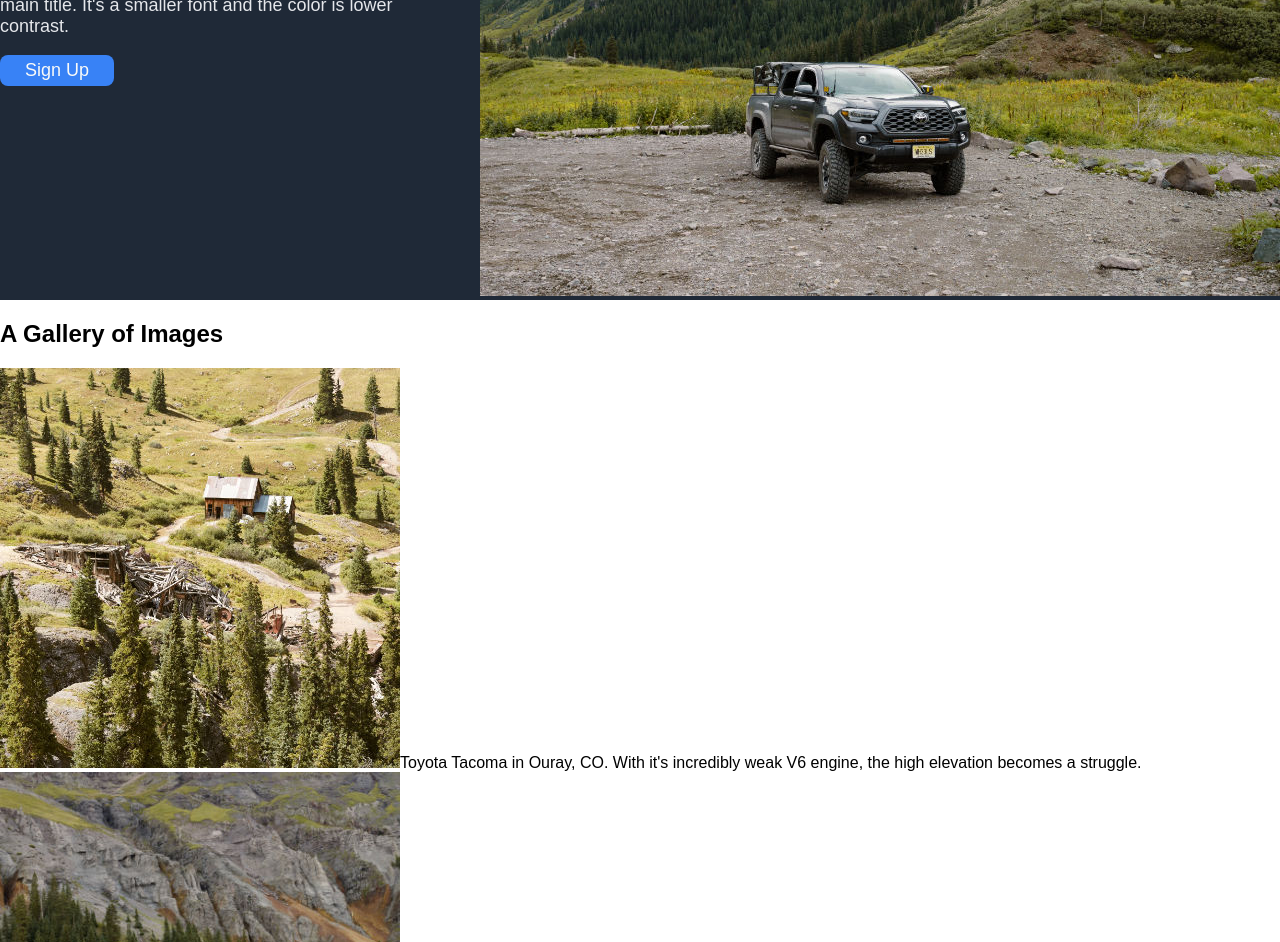
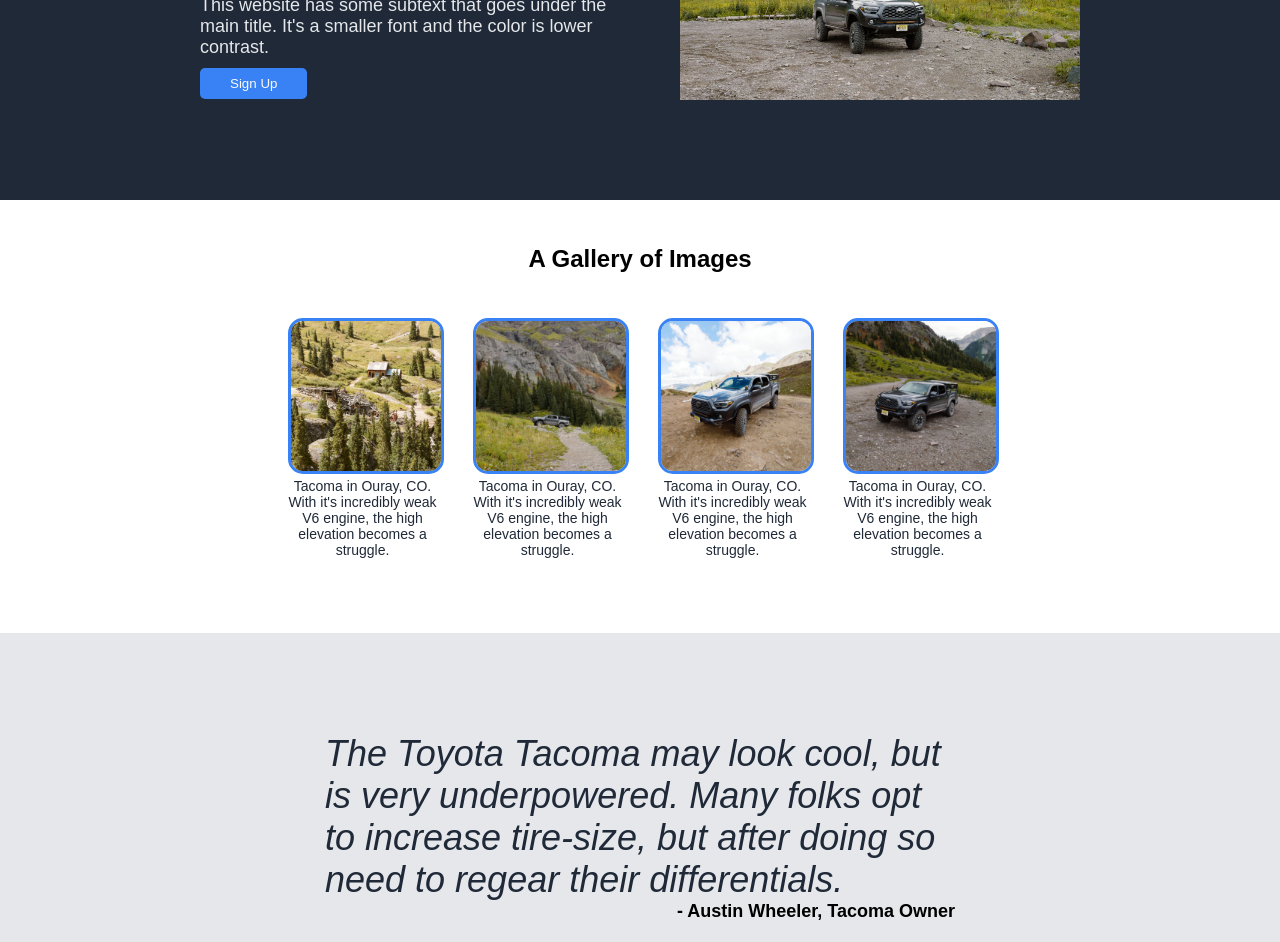
Before and after one commit to austinwcodes/top-cover-page, a plain HTML site: page index.html in a window 1280 px wide. Shown: the part 282-1224 px from the top of the page. Drawn offline with Linux system fonts and the light colour scheme.

Commit message:
Completed the Project!

```diff
--- a/index.html
+++ b/index.html
@@ -8,27 +8,29 @@
     <link rel="stylesheet" href="styles/styles.css" />
   </head>
   <body>
-    <div id="main">
+    <div id="main" class="dark-bg">
       <div class="header">
-        <div class="logo">Header Logo</div>
-        <ul class="header-nav">
+        <div class="header-logo-text">Header Logo</div>
+        <ul class="hero-header">
           <li><a class="header-link">header link one</a></li>
           <li><a class="header-link">header link two</a></li>
           <li><a class="header-link">header link three</a></li>
         </ul>
       </div>
       <div id="hero">
-        <div class="hero-text">
-          <div class="hero-title">This website is awesome</div>
-          <p class="hero-p">
+        <div class="hero-left">
+          <div class="hero-main-text">This website is awesome</div>
+          <p class="hero-header">
             This website has some subtext that goes under the main title. It's a
             smaller font and the color is lower contrast.
           </p>
-          <button class="sign-up">Sign Up</button>
+          <button class="button-cta-color">Sign Up</button>
         </div>
-        <div class="hero-image">
-          <img src="assets/img/hero-image.jpg" alt="toyota tacoma image" />
-        </div>
+        <img
+          src="assets/img/hero-image.jpg"
+          alt="toyota tacoma image"
+          class="hero-image"
+        />
       </div>
     </div>
     <div id="gallery">
@@ -38,48 +40,61 @@
           <img
             src="assets/img/img1.jpg"
             alt="toyota tacoma in ouray colorado"
-          />Toyota Tacoma in Ouray, CO. With it's incredibly weak V6 engine, the
-          high elevation becomes a struggle.
+          />
+          <div class="gallery-text">
+            Tacoma in Ouray, CO. With it's incredibly weak V6 engine, the high
+            elevation becomes a struggle.
+          </div>
         </div>
         <div class="gallery-image">
           <img
             src="assets/img/img2.jpg"
             alt="toyota tacoma in ouray colorado"
-          />Toyota Tacoma in Ouray, CO. With it's incredibly weak V6 engine, the
-          high elevation becomes a struggle.
+          />
+          <div class="gallery-text">
+            Tacoma in Ouray, CO. With it's incredibly weak V6 engine, the high
+            elevation becomes a struggle.
+          </div>
         </div>
         <div class="gallery-image">
           <img
             src="assets/img/img3.jpg"
             alt="toyota tacoma in ouray colorado"
-          />Toyota Tacoma in Ouray, CO. With it's incredibly weak V6 engine, the
-          high elevation becomes a struggle.
+          />
+          <div class="gallery-text">
+            Tacoma in Ouray, CO. With it's incredibly weak V6 engine, the high
+            elevation becomes a struggle.
+          </div>
         </div>
         <div class="gallery-image">
           <img
             src="assets/img/img4.jpg"
             alt="toyota tacoma in ouray colorado"
-          />Toyota Tacoma in Ouray, CO. With it's incredibly weak V6 engine, the
-          high elevation becomes a struggle.
+          />
+          <div class="gallery-text">
+            Tacoma in Ouray, CO. With it's incredibly weak V6 engine, the high
+            elevation becomes a struggle.
+          </div>
         </div>
       </div>
     </div>
-    <div id="quote">
-      <p class="quote-body">
+    <div id="quote" class="quote-bg">
+      <p class="quote-text">
         The Toyota Tacoma may look cool, but is very underpowered. Many folks
         opt to increase tire-size, but after doing so need to regear their
-        differentials. There is also an option of adding a supercharger, made by
-        Magnusen. Finally you can opt to tune the computer.
+        differentials.
       </p>
       <h3 class="quote-author">- Austin Wheeler, Tacoma Owner</h3>
     </div>
     <div id="cta">
-      <div class="cta-text">
-        <h3>Answer the Call to Action!</h3>
-        <p>Sign up to learn more about the Toyota Tacoma's weaknesses.</p>
+      <div class="cta-bg button-cta-color">
+        <div class="cta-text">
+          <h3>Answer the Call to Action!</h3>
+          <p>Sign up to learn more about the Toyota Tacoma's weaknesses.</p>
+        </div>
+        <button class="button-cta-color">Sign Up</button>
       </div>
-      <button class="cta-sign-up">Sign Up!</button>
     </div>
-    <div class="footer">Copyright © Austin Wheeler 2023</div>
+    <div class="footer dark-bg">Copyright © Austin Wheeler 2023</div>
   </body>
 </html>
--- a/styles/styles.css
+++ b/styles/styles.css
@@ -1,72 +1,170 @@
+/* COMMON STYLING */
+
+body, p, h3 {
+    margin: 0;
+    padding: 0;
+}
+
 * {
     font-family: Arial, Helvetica, sans-serif;
 }
 
-body {
-    width: 100%;
-    margin: 0;
-}
-
-ul {
-    margin: 0;
-    padding: 0;
+li {
     list-style: none;
 }
 
-/* .page-width {
-    width: 75%;
-} */
+/* END COMMON STYLING */
+
+/* UTILITY CLASSES */
+
+.dark-bg {
+  background-color: #1f2937;
+}
+
+.hero-main-text {
+  font-size: 48px;
+  font-weight: bolder;
+  color: #f9faf8;
+}
+
+/* FOR HERO SECONDARY TEXT AND HEADER LINK TEXT */
+.hero-header {
+  font-size: 18px;
+  color: #e5e7eb;
+}
+
+.header-logo-text {
+  font-size: 24px;
+  color: #f9faf8;
+}
+
+.button-cta-color {
+  background-color: #3882f6;
+  color: #f9faf8;
+  border: none;
+  border-radius: 5px;
+  padding: 8px 30px;
+}
+
+.header-info-text {
+  font-size: 36px;
+  font-weight: bolder;
+  color: #1f2937;
+}
+
+.quote-bg {
+  background-color: #e5e7eb;
+}
+
+.quote-text {
+  font-size: 36px;
+  font-style: italic;
+  font-weight: 100;
+  color: #1f2937;
+}
+
+/* END UTILITY CLASSES */
+
+/* SPECIFIC CLASSES */
+
 #main {
-    background-color: #1f2937;
-    /* padding: 18px 100px 60px 100px; */
+    display: flex;
+    flex-direction: column;
+    padding: 0px 200px;
 }
 
 .header {
     display: flex;
     justify-content: space-between;
     align-items: center;
-    margin-bottom: 100px;
 }
 
-.logo {
-    font-size: 24px;
-    color: #f9faf8;
-}
-
-.header-nav {
+.header ul {
     display: flex;
-    color: #e5e7eb;
-    gap: 30px;
+    gap: 25px;
 }
 
 #hero {
     display: flex;
     justify-content: space-between;
-    gap: 30px;
-}
-.hero-title {
-    font-size: 48px;
-    font-weight: bolder;
-    color: #f9faf8;
+    padding: 100px 0px;
+    gap: 50px;
 }
 
-.hero-p {
-    font-size: 18px;
-    color: #e5e7eb;
+.hero-left {
+    display: flex;
+    flex-direction: column;
+    align-items: flex-start;
+    gap: 10px;
 }
 
 .hero-image {
-    flex: auto;
+    flex: 0 1 auto;
+    width: 400px;
+    height: fit-content;
+    align-self: center;
 }
 
-button {
-    background-color: #3882f6;
-    color: #f9faf8;
-    padding: 5px 25px;
-    border-radius: 8px;
+#gallery {
+    display: flex;
+    flex-direction: column;
+    /* justify-content: center; */
+    align-items: center;
+    padding-bottom: 75px;
+}
+
+.gallery-title {
+    padding: 25px;
+}
+
+.gallery-items {
+    display: flex;
+    gap: 35px;
+}
+
+.gallery-image {
+    width: 150px;
+}
+
+.gallery-image img {
+    width: 100%;
+    border-radius: 15px;
+    border: 3px solid #3882f6;
+}
+
+.gallery-text {
+    font-size: 14px;
+    text-align: center;
+    color: #1f2937;
+}
+
+#quote {
+    /* display: flex;
+    flex-direction: column; */
+    padding: 100px 325px;
+}
+
+.quote-author {
+    text-align: right;
     font-size: 18px;
 }
 
-button.sign-up {
-    border: none;
+#cta {
+    padding: 100px 200px;
 }
+
+.cta-bg {
+    display: flex;
+    justify-content: space-between;
+    padding: 35px 100px;
+}
+
+#cta .button-cta-color {
+    border: 2px solid white;
+}
+
+.footer {
+    color: #f9faf8;
+    text-align: center;
+    padding: 35px;
+}
```
